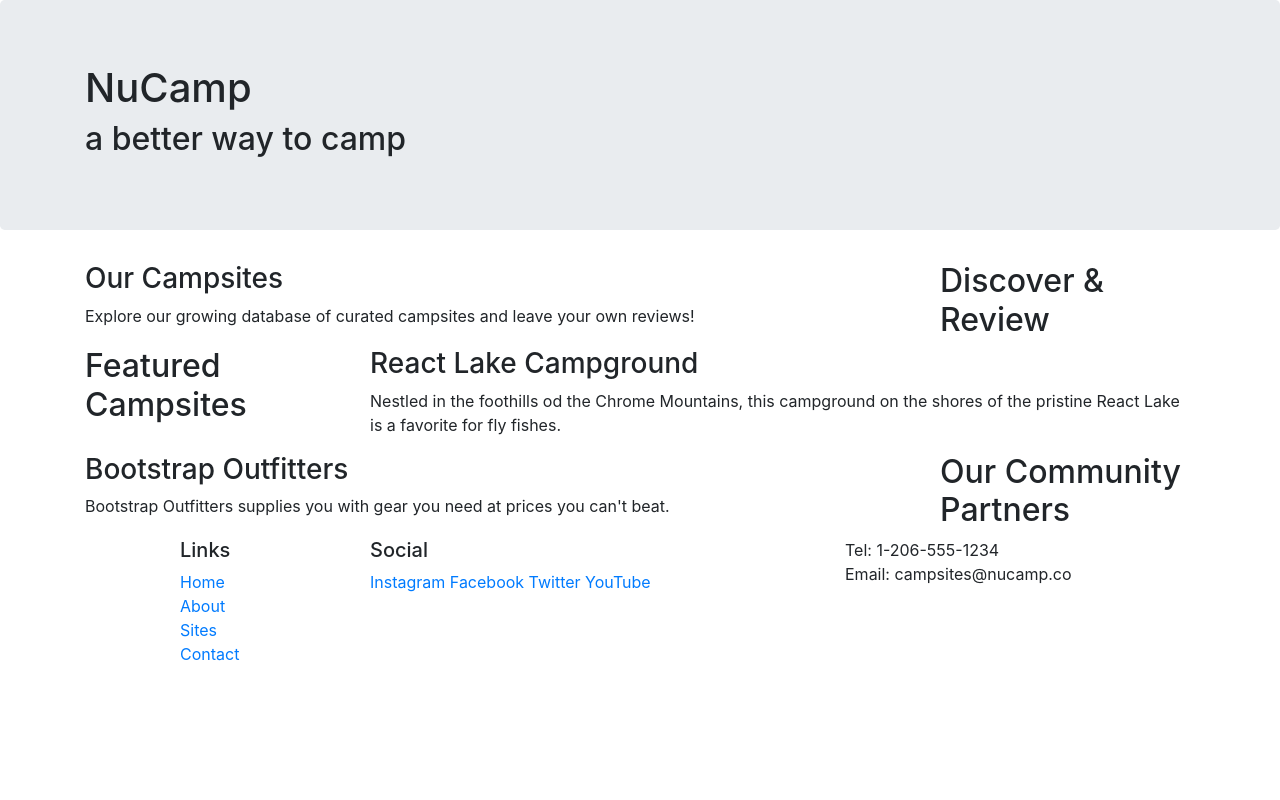
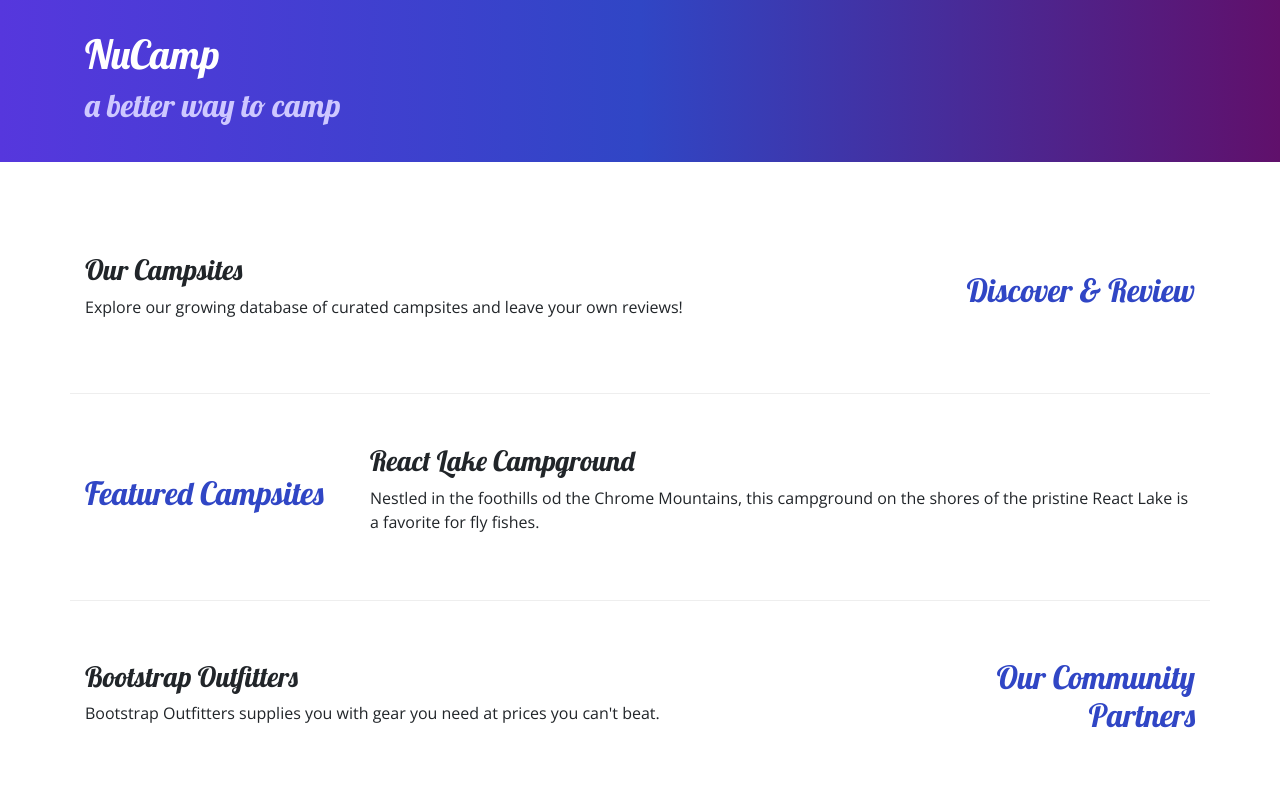
Before and after one commit to Jamesg95/First-Bootstrap-Project, a website: page index.html in a window 1280 px wide. Shown: the top 800 px of the page. Drawn offline with nearby package versions, Linux system fonts and the light colour scheme.

Commit message:
added more bootstrap classes

```diff
--- /dev/null
+++ b/css/main.css
@@ -0,0 +1,32 @@
+body {
+    font-family: 'Open Sans', sans-serif;
+}
+
+h1, h2, h3 {
+    font-family: "Lobster", cursive;
+}
+
+h2 {
+    color: #3046C5;
+}
+
+header h2 {
+    color: #CEC8FF;
+}
+
+footer {
+    background-image: linear-gradient(#CEC8FF, white);
+    padding: 20px 0;
+}
+
+.jumbotron {
+    padding: 30px;
+    background-image: linear-gradient(to right, #5637DD, #3046C5, #60106B);
+    color: white;
+}
+
+.row-content {
+    padding: 50px 0;
+    border-bottom: 1px ridge;
+    min-height: 200px;
+}
--- a/index.html
+++ b/index.html
@@ -4,10 +4,12 @@
     <meta charset="UTF-8">
     <meta name="viewport" content="width=device-width, initial-scale=1.0">
     <link rel="stylesheet" href="node_modules/bootstrap/dist/css/bootstrap.min.css">
+    <link rel="stylesheet" href="https://fonts.googleapis.com/css?family=Lobster|Open+Sans" />
+    <link rel="stylesheet" href="css/main.css">
     <title>NuCamp: A Better Way To Camp</title>
 </head>
 <body>
-    <header class="jumbotron">
+    <header class="jumbotron jumbotron-fluid">
         <div class="container">
             <div class="row">
                 <div class="col">
@@ -19,9 +21,9 @@
     </header>
 
     <div class="container">
-        <div class="row">
+        <div class="row row-content align-items-center">
             <div class="col-sm-4 order-sm-last col-md-3">
-                <h2>Discover & Review </h2>
+                <h2 class="text-sm-right">Discover & Review </h2>
             </div>
             <div class="col">
                 <h3>Our Campsites </h3>
@@ -31,7 +33,7 @@
     </div>
 
     <div class="container">
-        <div class="row">
+        <div class="row row-content align-items-center">
             <div class="col-sm-4 col-md-3">
                 <h2>Featured Campsites</h2>
             </div>
@@ -43,9 +45,9 @@
     </div>
 
     <div class="container">
-        <div class="row">
+        <div class="row row-content align-items-center">
             <div class="col-sm-4 order-sm-last col-md-3">
-                <h2>Our Community Partners</h2>
+                <h2 class="text-sm-right">Our Community Partners</h2>
             </div>
             <div class="col">
                 <h3>Bootstrap Outfitters</h3>
@@ -66,14 +68,14 @@
                         <li><a href="#">Contact</a></li>
                     </ul>
                 </div>
-                <div class="col-6 col-sm-5">
+                <div class="col-6 col-sm-5 text-center">
                     <h5>Social</h5>
                     <a href="http://instagram.com/">Instagram</a>
                     <a href="http://facebook.com/">Facebook</a>
                     <a href="http://twitter.com/">Twitter</a>
                     <a href="http://youtube.com/">YouTube</a>
                 </div>
-                <div class="col-sm-4">
+                <div class="col-sm-4 text-center">
                     Tel: 1-206-555-1234<br />
                     Email: campsites@nucamp.co
                 </div>
```
